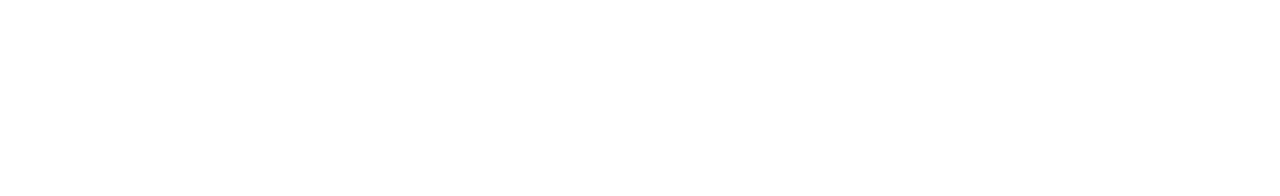
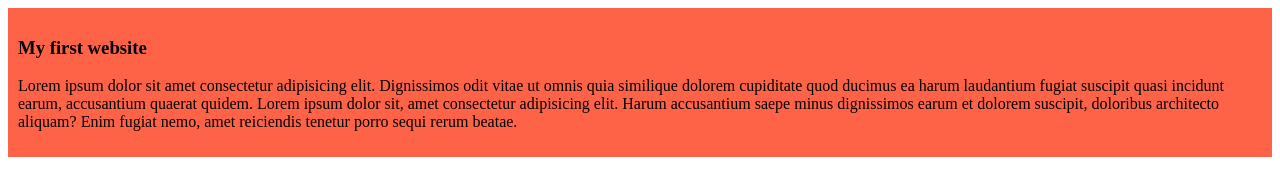
Before and after one commit to NiloyDas19/my-first-github-repo, a plain HTML site: page index.html in a window 1280 px wide. Drawn offline with Linux system fonts and the light colour scheme.

Commit message:
Added first blog

```diff
--- a/index.html
+++ b/index.html
@@ -3,9 +3,15 @@
 <head>
     <meta charset="UTF-8">
     <meta name="viewport" content="width=device-width, initial-scale=1.0">
+    <link rel="stylesheet" href="styles/blog.css">
     <title>My First Ever Github Repo</title>
 </head>
 <body>
-
+    <div>
+        <h3>My first website</h3>
+        <p>
+            Lorem ipsum dolor sit amet consectetur adipisicing elit. Dignissimos odit vitae ut omnis quia similique dolorem cupiditate quod ducimus ea harum laudantium fugiat suscipit quasi incidunt earum, accusantium quaerat quidem. Lorem ipsum dolor sit, amet consectetur adipisicing elit. Harum accusantium saepe minus dignissimos earum et dolorem suscipit, doloribus architecto aliquam? Enim fugiat nemo, amet reiciendis tenetur porro sequi rerum beatae.
+        </p>
+    </div>
 </body>
 </html>
--- /dev/null
+++ b/styles/blog.css
@@ -0,0 +1,4 @@
+div{
+    background-color: tomato;
+    padding: 10px;
+}
```
